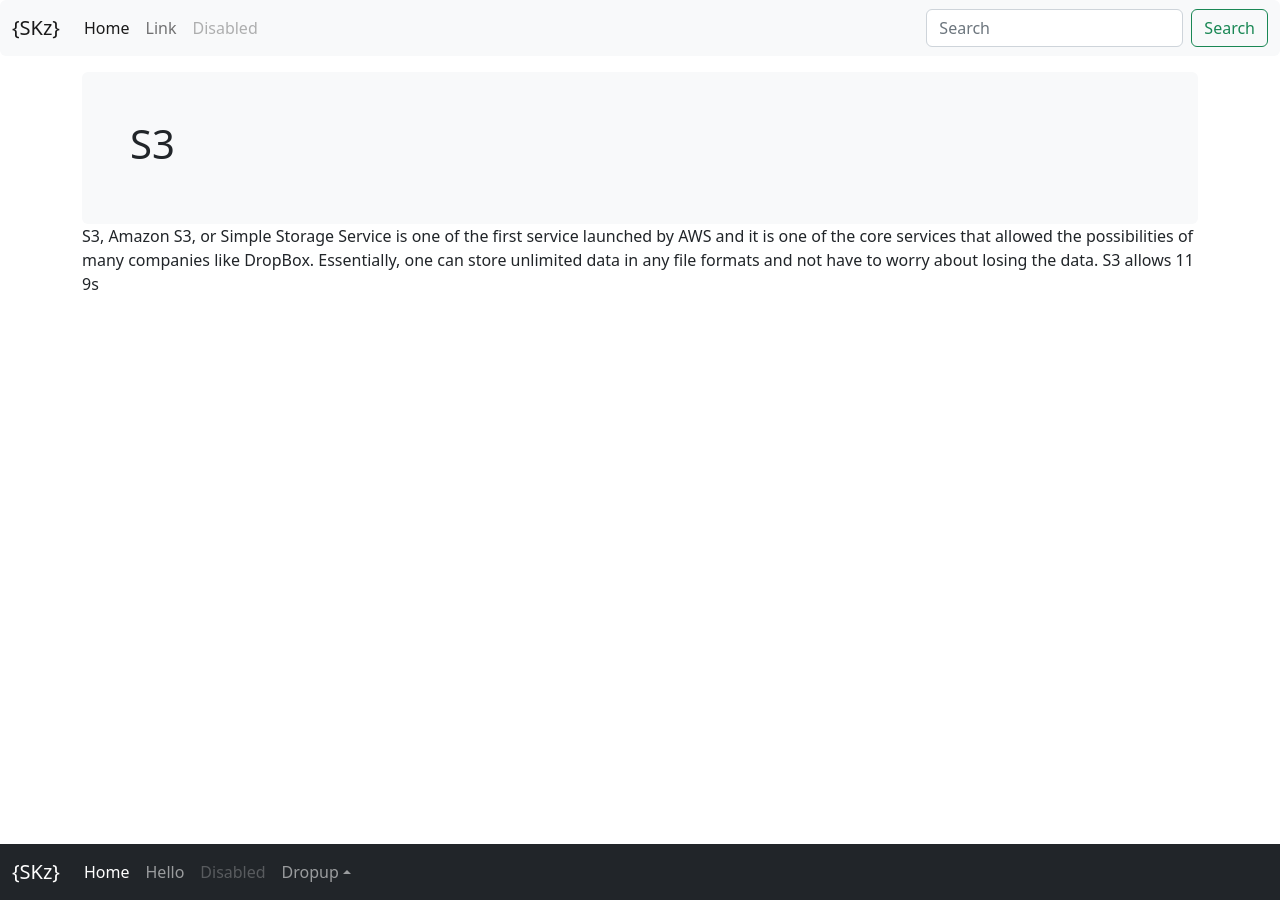
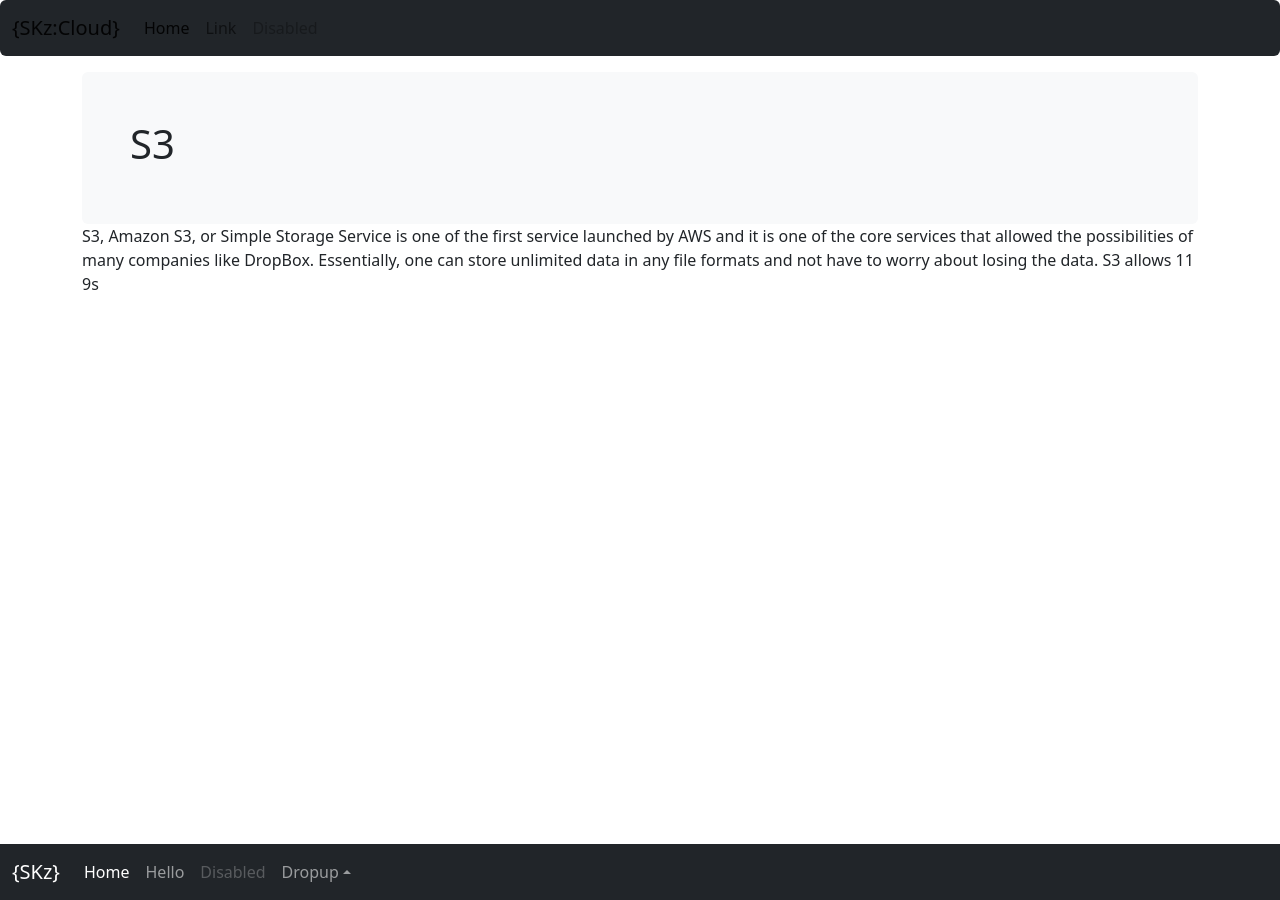
Before and after one commit to s-kazi/s-kazi.github.io, a Jekyll site: the page built from aws/s3/what-is-s3.markdown, in a window 1280 px wide. Built offline with Jekyll 4.4.1, drawn with Linux system fonts in a browser that asks for light colours; nearby versions of some CDN libraries.

Commit message:
Update header.html

```diff
--- a/_includes/header.html
+++ b/_includes/header.html
@@ -11,16 +11,16 @@
 </head>
 <body>
   <!--<nav class="navbar navbar-expand-md navbar-dark fixed-top bg-dark">-->
-  <nav class="navbar navbar-expand-lg bg-light rounded">
+  <nav class="navbar navbar-expand-lg bg-dark rounded">
   <div class="container-fluid">
-    <a class="navbar-brand" href="#">{SKz}</a>
+    <a class="navbar-brand" href="/">{SKz:Cloud}</a>
     <button class="navbar-toggler" type="button" data-bs-toggle="collapse" data-bs-target="#navbarCollapse" aria-controls="navbarCollapse" aria-expanded="false" aria-label="Toggle navigation">
       <span class="navbar-toggler-icon"></span>
     </button>
     <div class="collapse navbar-collapse" id="navbarCollapse">
       <ul class="navbar-nav me-auto mb-2 mb-md-0">
         <li class="nav-item">
-          <a class="nav-link active" aria-current="page" href="#">Home</a>
+          <a class="nav-link active" aria-current="page" href="/">Home</a>
         </li>
         <li class="nav-item">
           <a class="nav-link" href="#">Link</a>
@@ -29,10 +29,10 @@
           <a class="nav-link disabled">Disabled</a>
         </li>
       </ul>
-      <form class="d-flex" role="search">
+      <!--<form class="d-flex" role="search">
         <input class="form-control me-2" type="search" placeholder="Search" aria-label="Search">
         <button class="btn btn-outline-success" type="submit">Search</button>
-      </form>
+      </form>-->
     </div>
   </div>
 </nav>
```
